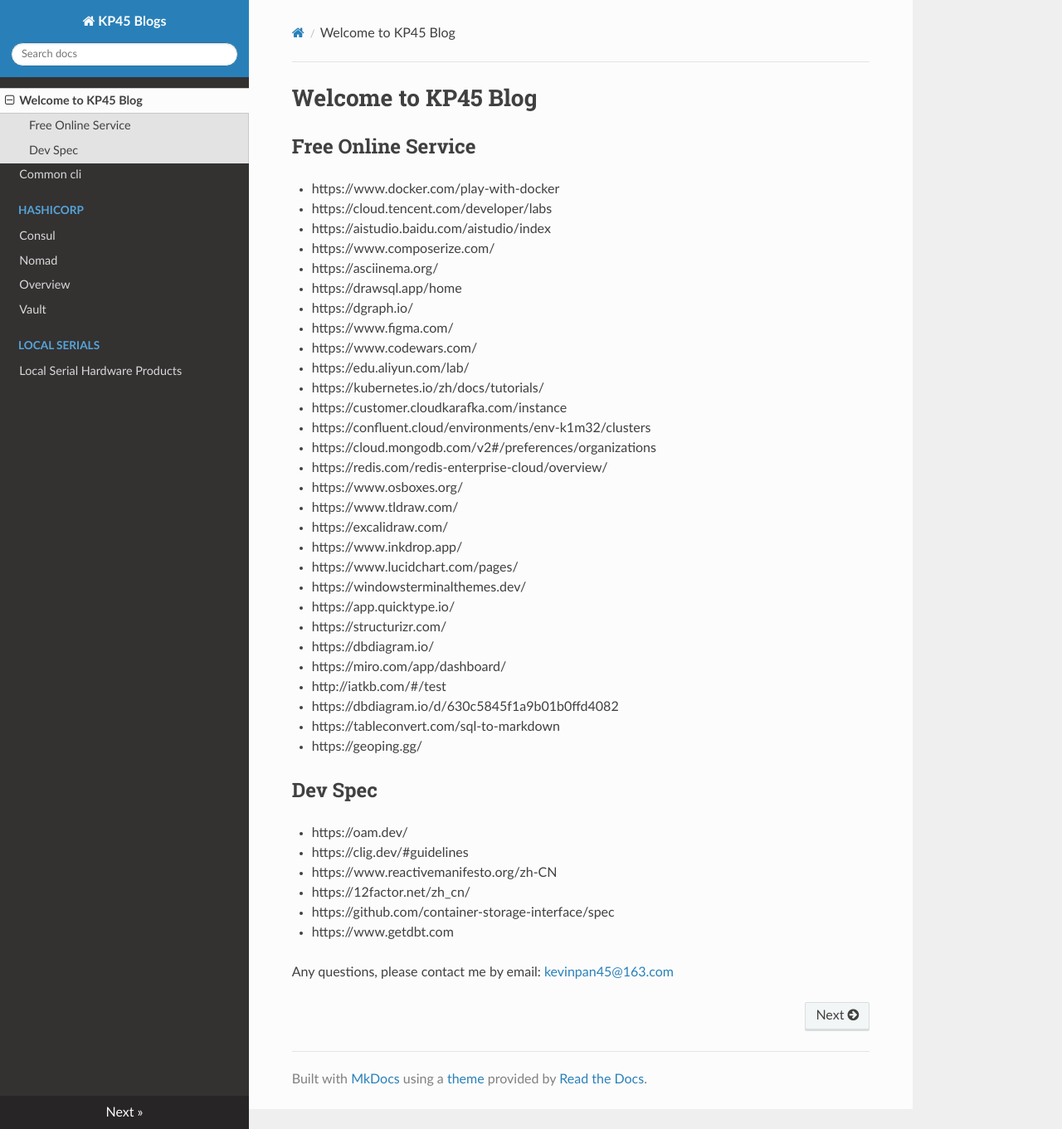
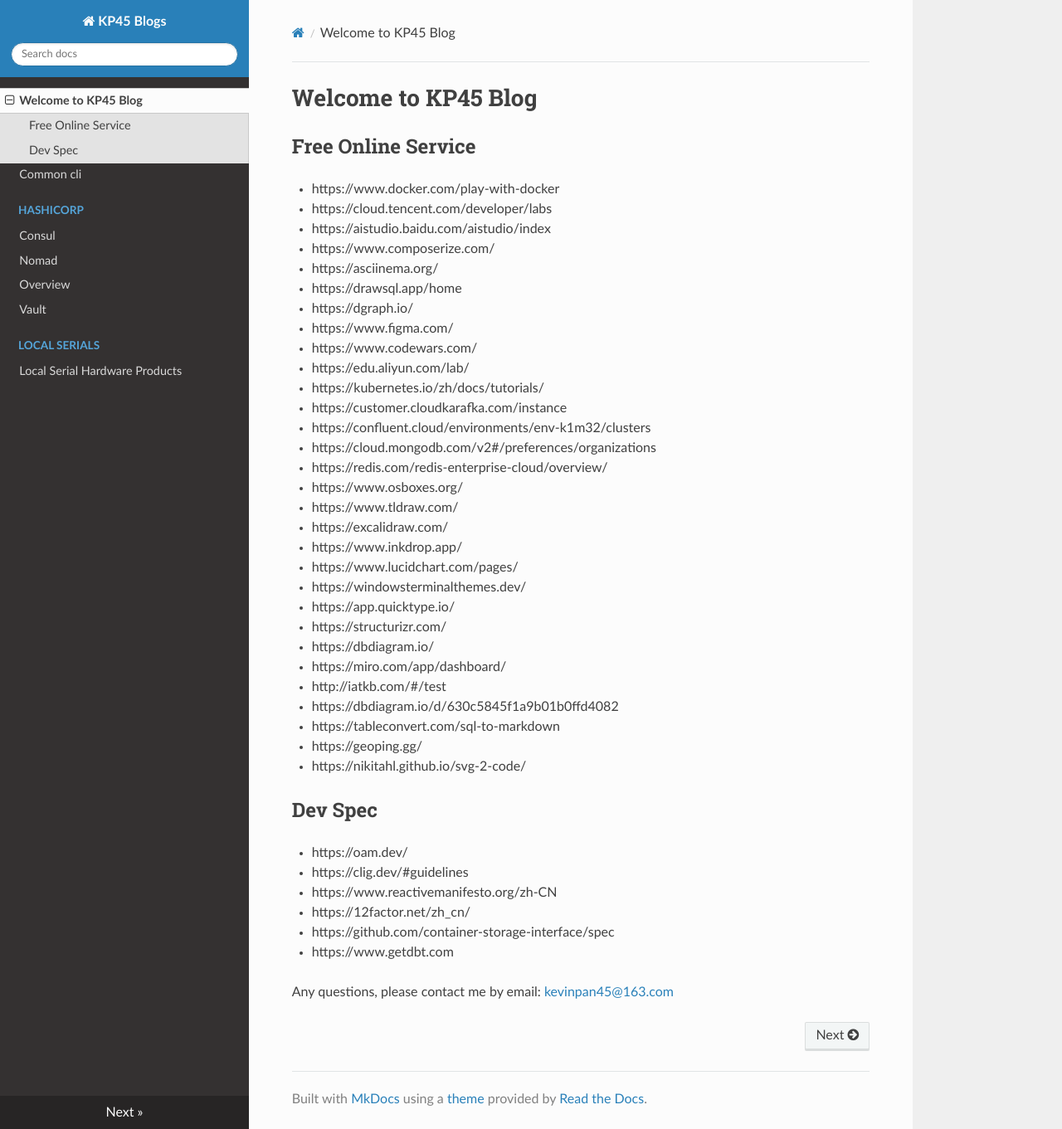
Before and after one commit to kevinpan45/kevinpan45.github.io, an MkDocs documentation site: the page built from docs/index.md, in a window 1280 px wide and 1361 px high. Shown: the whole window at 83% size. Built offline with MkDocs 1.6.1, drawn with Linux system fonts in a browser that asks for light colours; nearby versions of some CDN libraries; some of the changed lines change nothing that is shown.

Commit message:
add online resource

```diff
--- a/docs/index.md
+++ b/docs/index.md
@@ -30,6 +30,7 @@
 - https://dbdiagram.io/d/630c5845f1a9b01b0ffd4082
 - https://tableconvert.com/sql-to-markdown
 - https://geoping.gg/
+- https://nikitahl.github.io/svg-2-code/
 
 ## Dev Spec
 - https://oam.dev/
```
